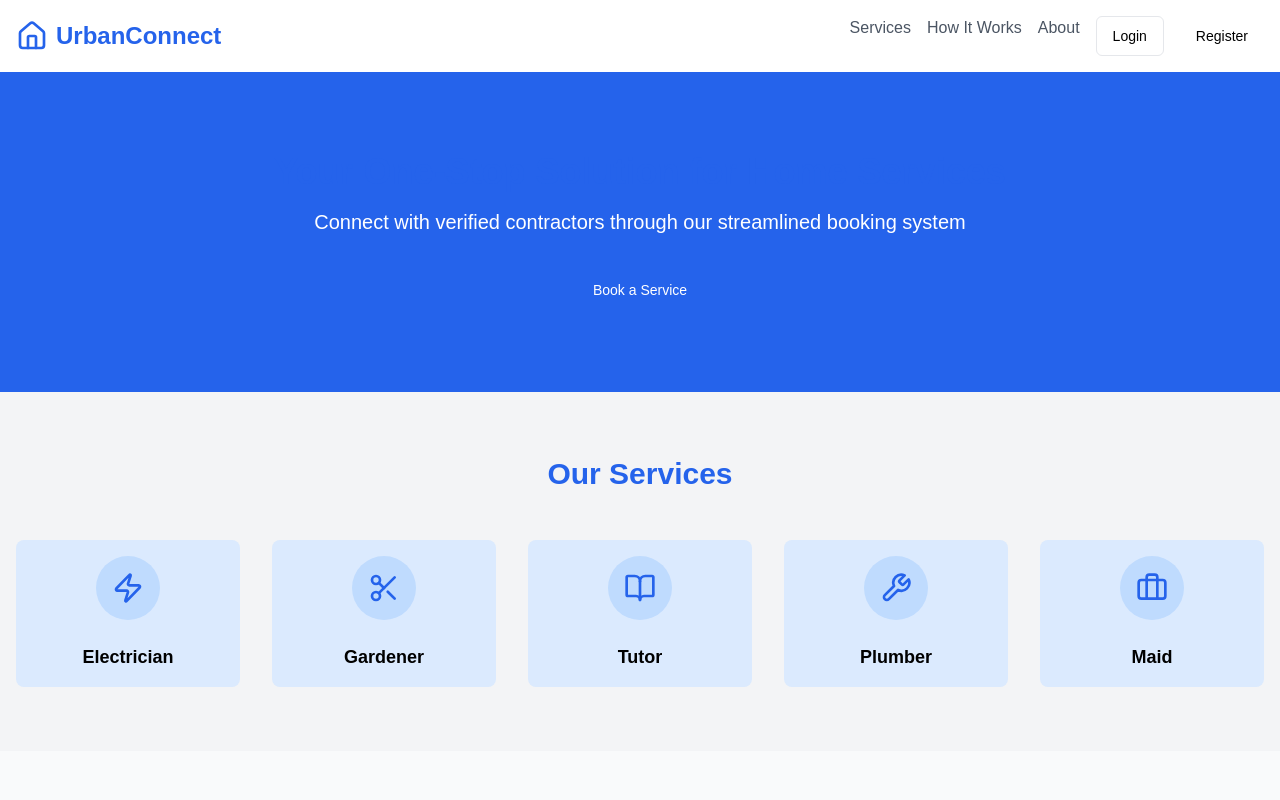
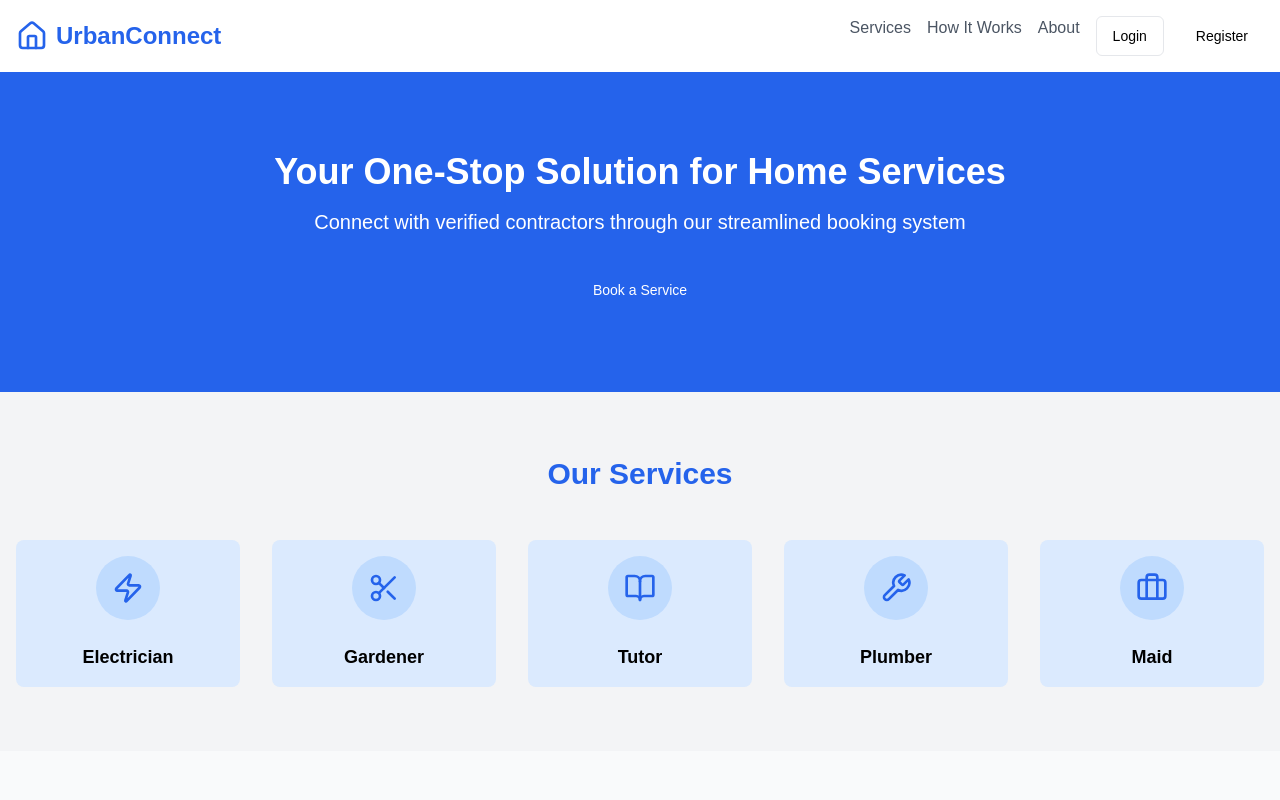
Before and after one commit to Team-Sharks-1/Frontend, a React (Create React App) app: page / in a window 1280 px wide. Shown: the top 800 px of the page. Built offline with nearby package versions, Linux system fonts and the light colour scheme.

Commit message:
Update MainPage.js

```diff
--- a/src/MainPage.js
+++ b/src/MainPage.js
@@ -96,7 +96,7 @@ const MainPage = () => {
         {/* Hero Section */}
         <section className="bg-blue-600 text-white py-20">
           <div className="container mx-auto px-4 text-center">
-            <h2 className="text-4xl font-bold mb-4">Your One-Stop Solution for Home Services</h2>
+            <h2 className="text-4xl text-white font-bold mb-4">Your One-Stop Solution for Home Services</h2>
             <p className="text-xl mb-8">Connect with verified contractors through our streamlined booking system</p>
             <Button size="lg" onClick={() => navigate('/')}>Book a Service</Button>
           </div>
```
